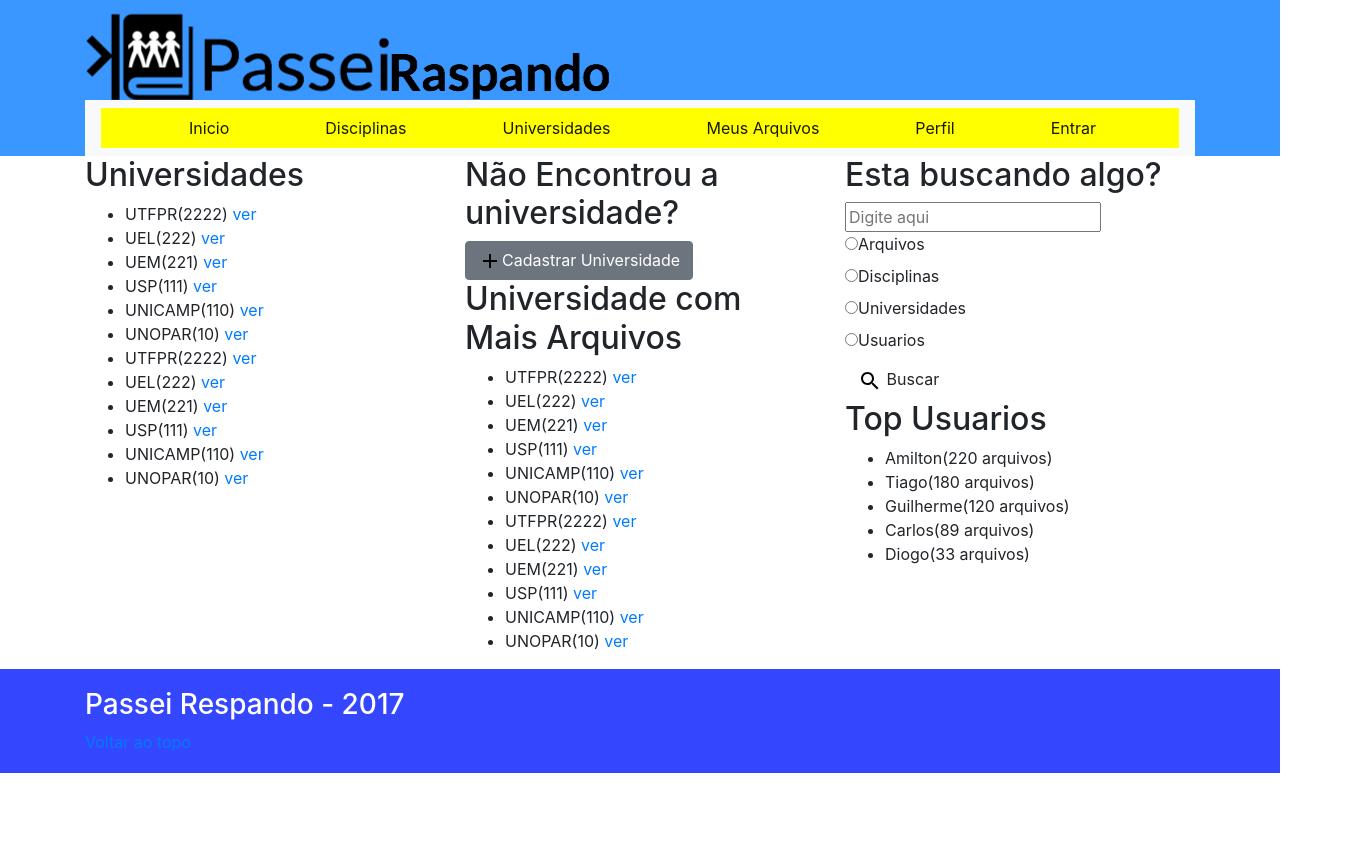
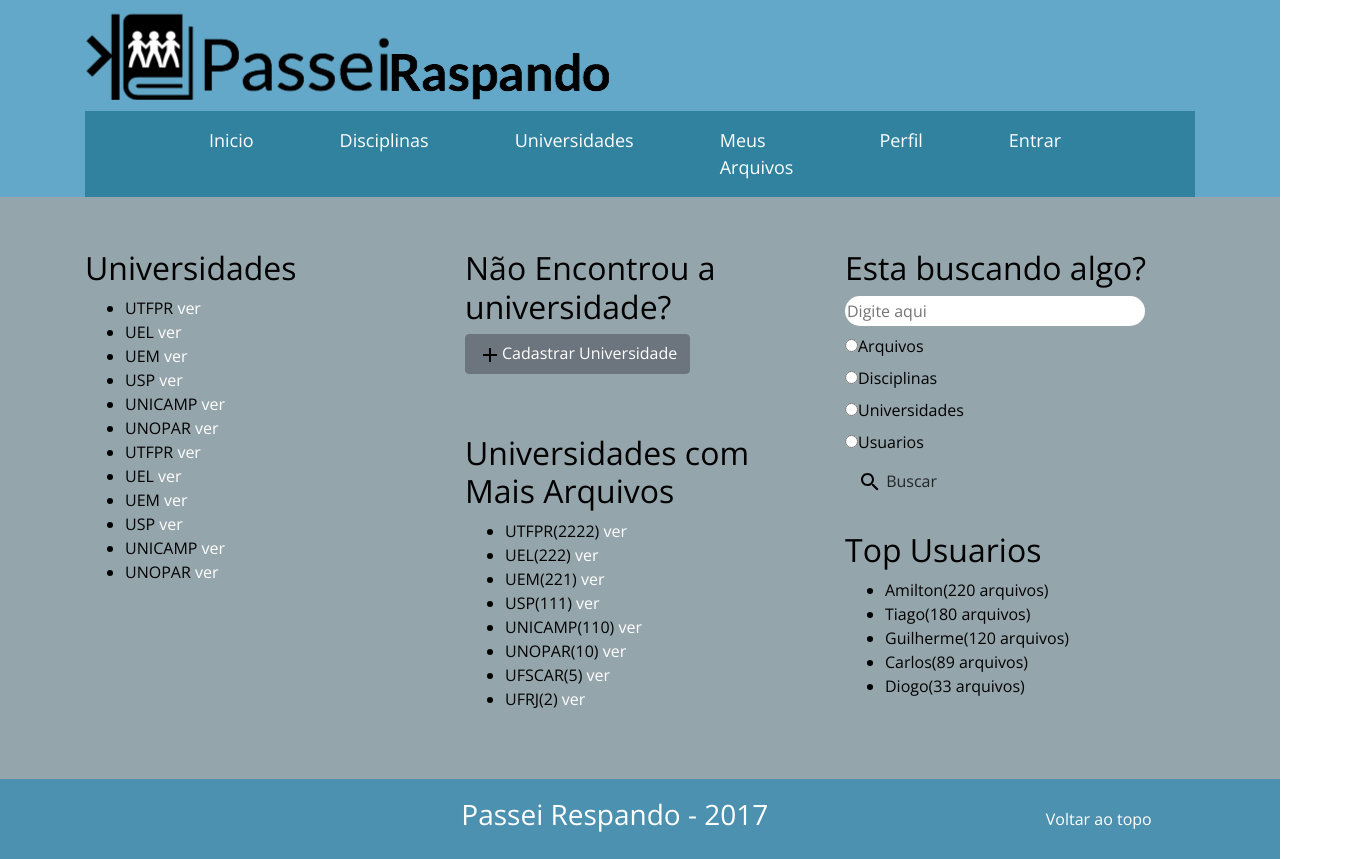
Before and after one commit to RasppSoft/passeiraspando-frontend, a plain HTML site: page telas/universidades.html in a window 1280 px wide. Shown: the whole page, 1369 px wide, since content can reach past the window. Before the commit the page ends 800 px from the top, so only its background shows below. Drawn offline with nearby package versions, Linux system fonts and the light colour scheme.

Commit message:
Telas iniciais finalizadas

```diff
--- a/css/style.css
+++ b/css/style.css
@@ -1,26 +1,62 @@
+body{
+	font-family: 'Open Sans', sans-serif!important;
+}
+
 header{
-	background-color: #3A97FF;
+	background-color: #63A8C9;
 	position: relative;
 	padding-top: 1%;
 }
 
-.nav-link{
-	margin-left: 80px;
+nav{
+	margin-top: 1%;
+	background-color: #31829F;
+	font-size: 18px;
 }
 
-#navbarSupportedContent{
-	background-color: yellow;
+a{
+	color: white!important;
 }
 
 #miolo{
-	background-color: #AC87FF;
+	background-color: #95A5AC;
 	position: relative;
-	padding: 6.5%;
-	color: white;
+	padding-top: 4.1%;
+	padding-bottom: 4.1%;
+	color: black;
+}
+
+#first-a{
+	margin-left: 100px;
+}
+
+#last-a{
+	margin-right: 300px;
+}
+
+.nav-link{
+	margin-left: 70px;
+}
+
+.under-text1{
+	margin-top: 60px;
+}
+
+.under-text2{
+	margin-top: 30px;
+}
+
+.search-query{
+	border-radius: 15px;
+	border-style: none;
+	outline: none;
+	width: 300px;
+	height: 30px;
+	margin-bottom: 8px;
 }
 
 #pe{
-	background-color: #3546FF;
+	background-color: #4C91B0;
 	width: 100%;
 	position: relative;
 	display: flex;
@@ -29,9 +65,17 @@ header{
 }
 
 footer{
-	background-color: #3546FF;
+	background-color: #4C91B0;
 	width: 100%;
 	position: relative;
 	padding: 1.5%  1%;
 	color: white;
 }
+
+#footer-text{
+	padding-left: 30%;
+}
+
+#go-top{
+	padding-left: 25%;
+}
--- a/telas/universidades.html
+++ b/telas/universidades.html
@@ -3,26 +3,25 @@
 <head>
 	<meta charset="utf-8">
 	<meta http-equiv="X-UA-Compatible" content="IE=edge">
-	<title></title>
+	<title>Universidades</title>
 	<link rel="stylesheet" href="../css/style.css">
 	<link href="../node_modules/bootstrap/dist/css/bootstrap.min.css" rel="stylesheet">
+	<link href="https://fonts.googleapis.com/css?family=Open+Sans" rel="stylesheet">
 
 </head>
 <body>
 	<header id="header">
 		<div class="container">
 			<img src="../assets/images/logotipo-passei-raspando.png">
-			</div>
 			<section id="menu">
-				<div class="container">
-					<nav class="navbar navbar-expand-lg navbar-light bg-light">
+				<nav class="navbar navbar-expand-lg navbar-light">
 				<button class="navbar-toggler" type="button" data-toggle="collapse" data-target="#navbarSupportedContent" aria-controls="navbarSupportedContent" aria-expanded="false" aria-label="Toggle navigation">
 					<span class="navbar-toggler-icon"></span>
 				</button>
 					<div class="collapse navbar-collapse" id="navbarSupportedContent">
 						<ul class="navbar-nav mr-auto">
 					  		<li class="nav-item active">
-									<a class="nav-link" href="#">Inicio <span class="sr-only">(current)</span></a>
+								<a class="nav-link" id="first-a" href="#">Inicio <span class="sr-only">(current)</span></a>
 					  		</li>
 					  		<li class="nav-item active">
 								<a class="nav-link" href="#">Disciplinas <span class="sr-only">(current)</span></a>
@@ -37,20 +36,39 @@
 								<a class="nav-link" href="#">Perfil <span class="sr-only">(current)</span></a>
 				  			</li>
 				  			<li class="nav-item active">
-									<a class="nav-link" href="#">Entrar <span class="sr-only">(current)</span></a>
+								<a class="nav-link" id="last-a" href="#">Entrar <span class="sr-only">(current)</span></a>
 					  		</li>
 						</ul>
 				 	</div>
 				</nav>
+		</section>
 		</div>
-			</section>
 	</header>
 
-	<section>
+	<section id="miolo">
 		<div class="container">
 			<div class="row">
 				<div class="col-lg-4" id="left">
 					<h2>Universidades</h2>
+						<ul>
+							<li>UTFPR <a href="">ver</a></li>
+							<li>UEL <a href="">ver</a></li>
+							<li>UEM <a href="">ver</a></li>
+							<li>USP <a href="">ver</a></li>
+							<li>UNICAMP <a href="">ver</a></li>
+							<li>UNOPAR <a href="">ver</a></li>
+							<li>UTFPR <a href="">ver</a></li>
+							<li>UEL <a href="">ver</a></li>
+							<li>UEM <a href="">ver</a></li>
+							<li>USP <a href="">ver</a></li>
+							<li>UNICAMP <a href="">ver</a></li>
+							<li>UNOPAR <a href="">ver</a></li>
+						</ul>
+				</div>
+				<div class="col-lg-4" id="middle">
+						<h2>Não Encontrou a universidade?</h2>
+						<button type="button" class="btn btn-secondary"><img src="../assets/svgs/adicionar.svg">Cadastrar Universidade</button>
+						<h2 class="under-text1">Universidades com Mais Arquivos</h2>
 						<ul>
 							<li>UTFPR(2222) <a href="">ver</a></li>
 							<li>UEL(222) <a href="">ver</a></li>
@@ -58,31 +76,8 @@
 							<li>USP(111) <a href="">ver</a></li>
 							<li>UNICAMP(110) <a href="">ver</a></li>
 							<li>UNOPAR(10) <a href="">ver</a></li>
-							<li>UTFPR(2222) <a href="">ver</a></li>
-							<li>UEL(222) <a href="">ver</a></li>
-							<li>UEM(221) <a href="">ver</a></li>
-							<li>USP(111) <a href="">ver</a></li>
-							<li>UNICAMP(110) <a href="">ver</a></li>
-							<li>UNOPAR(10) <a href="">ver</a></li>
-						</ul>
-				</div>
-				<div class="col-lg-4" id="middle">
-						<h2>Não Encontrou a universidade?</h2>
-						<button type="button" class="btn btn-secondary"><img src="../assets/svgs/adicionar.svg">Cadastrar Universidade</button>
-						<h2>Universidade com Mais Arquivos</h2>
-						<ul>
-							<li>UTFPR(2222) <a href="">ver</a></li>
-							<li>UEL(222) <a href="">ver</a></li>
-							<li>UEM(221) <a href="">ver</a></li>
-							<li>USP(111) <a href="">ver</a></li>
-							<li>UNICAMP(110) <a href="">ver</a></li>
-							<li>UNOPAR(10) <a href="">ver</a></li>
-							<li>UTFPR(2222) <a href="">ver</a></li>
-							<li>UEL(222) <a href="">ver</a></li>
-							<li>UEM(221) <a href="">ver</a></li>
-							<li>USP(111) <a href="">ver</a></li>
-							<li>UNICAMP(110) <a href="">ver</a></li>
-							<li>UNOPAR(10) <a href="">ver</a></li>
+							<li>UFSCAR(5) <a href="">ver</a></li>
+							<li>UFRJ(2) <a href="">ver</a></li>
 						</ul>
 				</div>
 				<div class="col-lg-4" id="right">
@@ -104,7 +99,7 @@
 	  						<label><input type="radio" name="optradio">Usuarios</label>
 						</div>
 						<button type="button" class="btn btn-default"><img src="../assets/svgs/busca.svg">  Buscar</button>
-						<h2>Top Usuarios</h2>
+						<h2 class="under-text2">Top Usuarios</h2>
 						<ul>
 							<li>Amilton(220 arquivos)</li>
 							<li>Tiago(180 arquivos)</li>
@@ -119,8 +114,10 @@
 
 	<footer>
 		<div class="container">
-			<h3>Passei Respando - 2017</h3>
-			<a href="">Voltar ao topo</a>
+			<div id="pe">
+				<h3 id="footer-text">Passei Respando - 2017</h3>
+				<a href="" id="go-top">Voltar ao topo</a>
+			</div>
 		</div>
 	</footer>
 </body>
```
Also changed, not shown: js/script.js (added, +10 -0 lines), telas/disciplinas.html (+13 -12 lines), telas/index.html (+10 -8 lines). Lines whose indentation alone changed are shown as unchanged.
